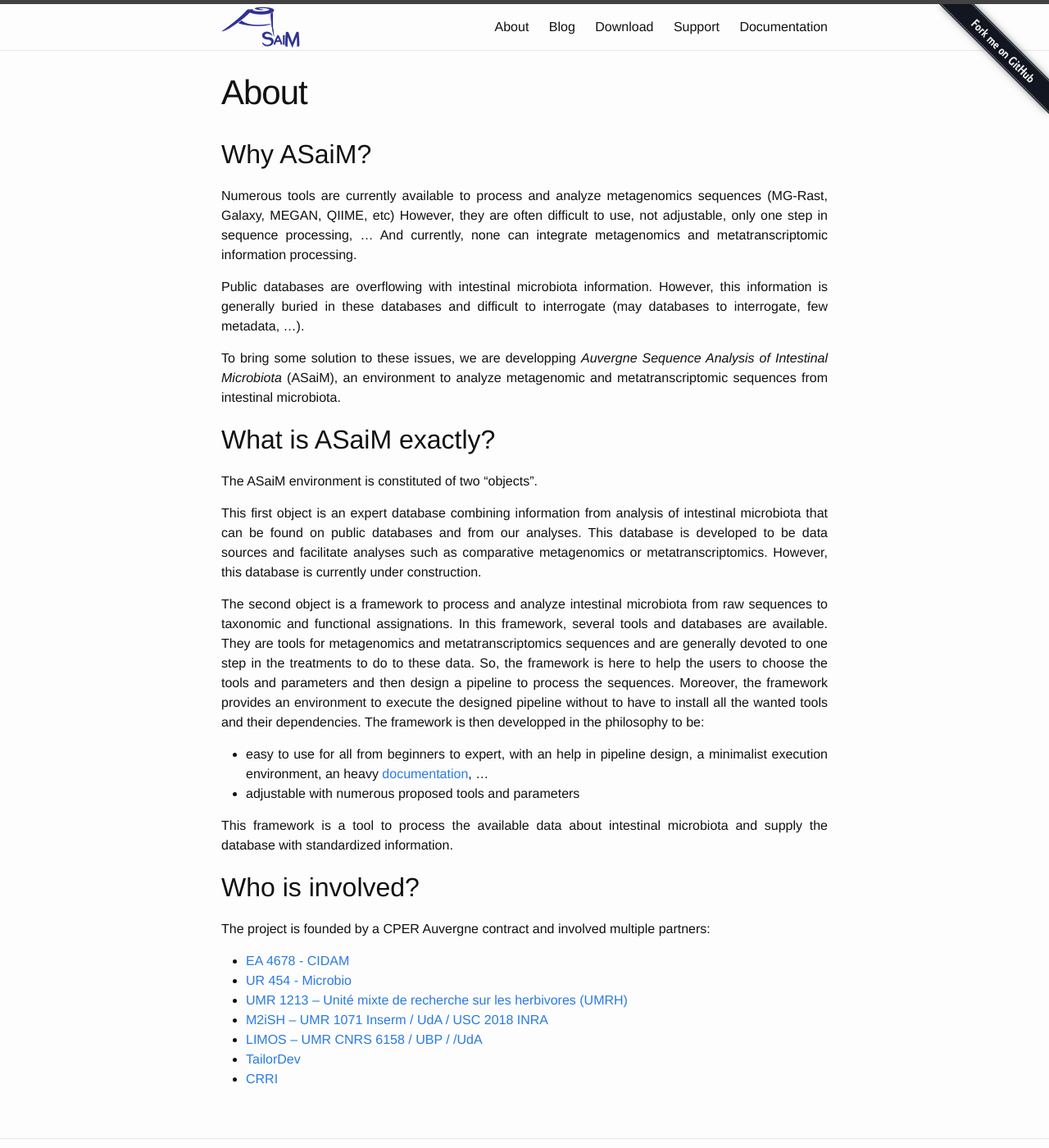
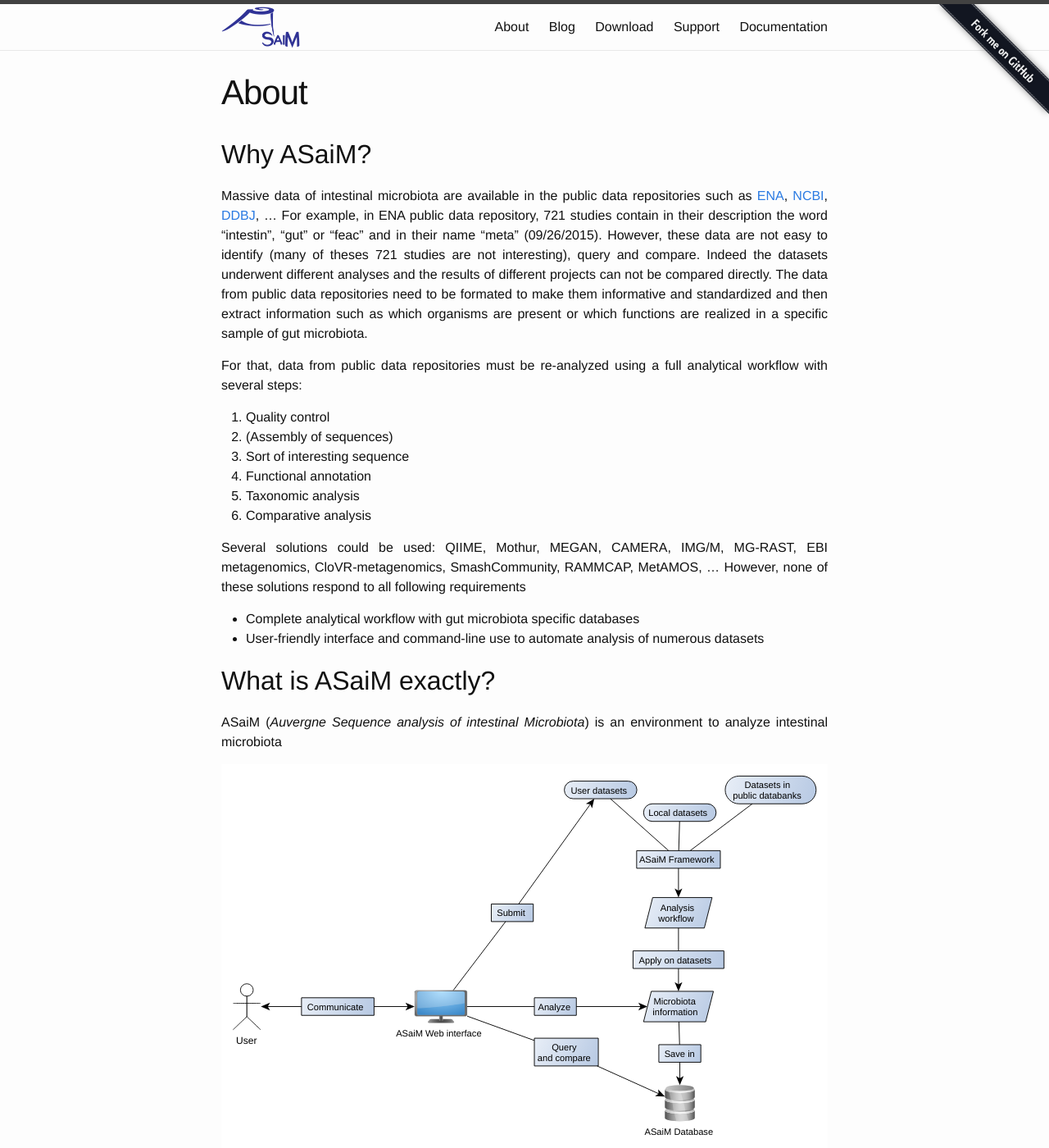
Before and after one commit to ASaiM/asaim.github.io, a Jekyll site: the page built from about.md, in a window 1280 px wide and 1400 px high. Shown: the whole window at 82% size. Built offline with Jekyll 4.4.1, drawn with Linux system fonts in a browser that asks for light colours; nearby versions of some CDN libraries; some of the changed text lies outside the part shown.

Commit message:
Update about page with new structure and detail Why

```diff
--- a/about.md
+++ b/about.md
@@ -5,46 +5,53 @@ title: About
 
 ## Why ASaiM?
 
-Numerous tools are currently available to process and analyze metagenomics
-sequences (MG-Rast, Galaxy, MEGAN, QIIME, etc) However, they are often
-difficult to use, not adjustable, only one step in sequence processing, ... And
-currently, none can integrate metagenomics and metatranscriptomic information
-processing.
+Massive data of intestinal microbiota are available in the public data repositories
+such as [ENA](http://www.ebi.ac.uk/ena), [NCBI](http://www.ncbi.nlm.nih.gov/),
+[DDBJ](http://www.ddbj.nig.ac.jp/), ...
+For example, in ENA public data repository, 721 studies contain in their
+description the word "intestin", "gut" or "feac" and in their name "meta"
+(09/26/2015).
+However, these data are not easy to identify (many of theses 721 studies are not
+interesting), query and compare.
+Indeed the datasets underwent different analyses and the results of different
+projects can not be compared directly.
+The data from public data repositories need to be formated to make them
+informative and standardized and then extract information such as which organisms
+are present or which functions are realized in a specific sample of gut microbiota.
 
-Public databases are overflowing with intestinal microbiota information.
-However, this information is generally buried in these databases and difficult
-to interrogate (may databases to interrogate, few metadata, ...).
+For that, data from public data repositories must be re-analyzed using a full
+analytical workflow with several steps:
 
-To bring some solution to these issues, we are developping _Auvergne Sequence
-Analysis of Intestinal Microbiota_ (ASaiM), an environment to analyze
-metagenomic and metatranscriptomic sequences from intestinal microbiota.
+1. Quality control
+2. (Assembly of sequences)
+3. Sort of interesting sequence
+4. Functional annotation
+5. Taxonomic analysis
+6. Comparative analysis
+
+Several solutions could be used: QIIME, Mothur, MEGAN, CAMERA, IMG/M, MG-RAST,
+EBI metagenomics, CloVR-metagenomics, SmashCommunity, RAMMCAP,
+MetAMOS, ... However, none of these solutions respond to all following requirements
+
+- Complete analytical workflow with gut microbiota specific databases
+- User-friendly interface and command-line use to automate analysis of numerous
+datasets
 
 ## What is ASaiM exactly?
 
-The ASaiM environment is constituted of two "objects".
+ASaiM (*Auvergne Sequence analysis of intestinal Microbiota*) is an environment
+to analyze intestinal microbiota
 
-This first object is an expert database combining information from analysis of
-intestinal microbiota that can be found on public databases and from our
-analyses. This database is developed to be data sources and facilitate analyses
-such as comparative metagenomics or metatranscriptomics. However, this database
-is currently under construction.
+![ASaiM](assets/images/general_scheme.svg)
 
-The second object is a framework to process and analyze intestinal microbiota
-from raw sequences to taxonomic and functional assignations. In this framework,
-several tools and databases are available. They are tools for metagenomics and
-metatranscriptomics sequences and are generally devoted to one step in the
-treatments to do to these data. So, the framework is here to help the users to
-choose the tools and parameters and then design a pipeline to process the
-sequences. Moreover, the framework provides an environment to execute the
-designed pipeline without to have to install all the wanted tools and their
-dependencies. The framework is then developped in the philosophy to be:
+This environment is composed of:
 
-- easy to use for all from beginners to expert, with an help in pipeline
-  design, a minimalist execution environment, an heavy [documentation]({{ site.documentation_page }}), ...
-- adjustable with numerous proposed tools and parameters
+- Framework to process gut microbiota data and to standardize the outputs
+- Database which takes an inventory of gut microbiota data from public data repositories
+and users
+- Web interface to submit and query the database
 
-This framework is a tool to process the available data about intestinal
-microbiota and supply the database with standardized information.
+To learn more on ASaiM, please read the [documentation](http://asaim.readthedocs.org/en/latest/)
 
 ## Who is involved?
 
```
